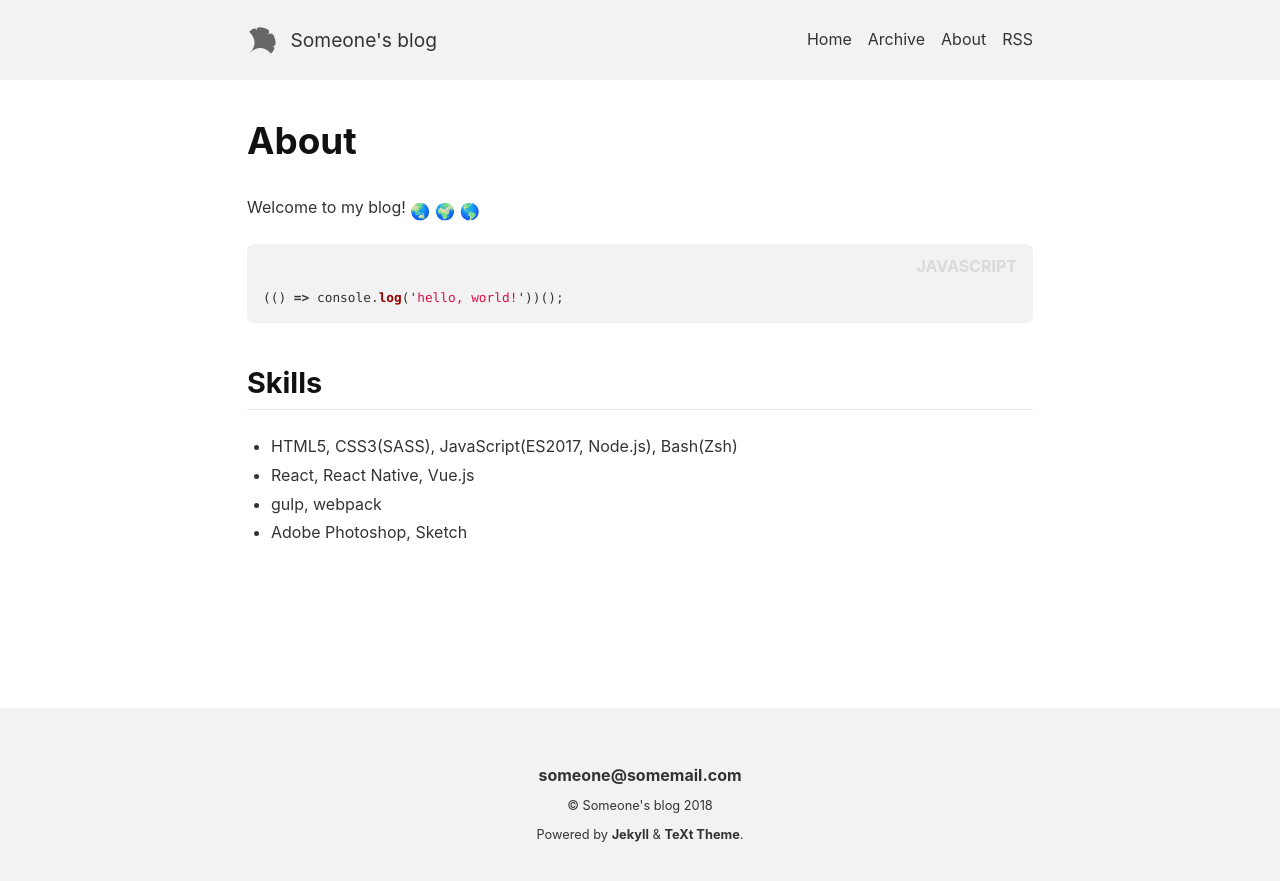
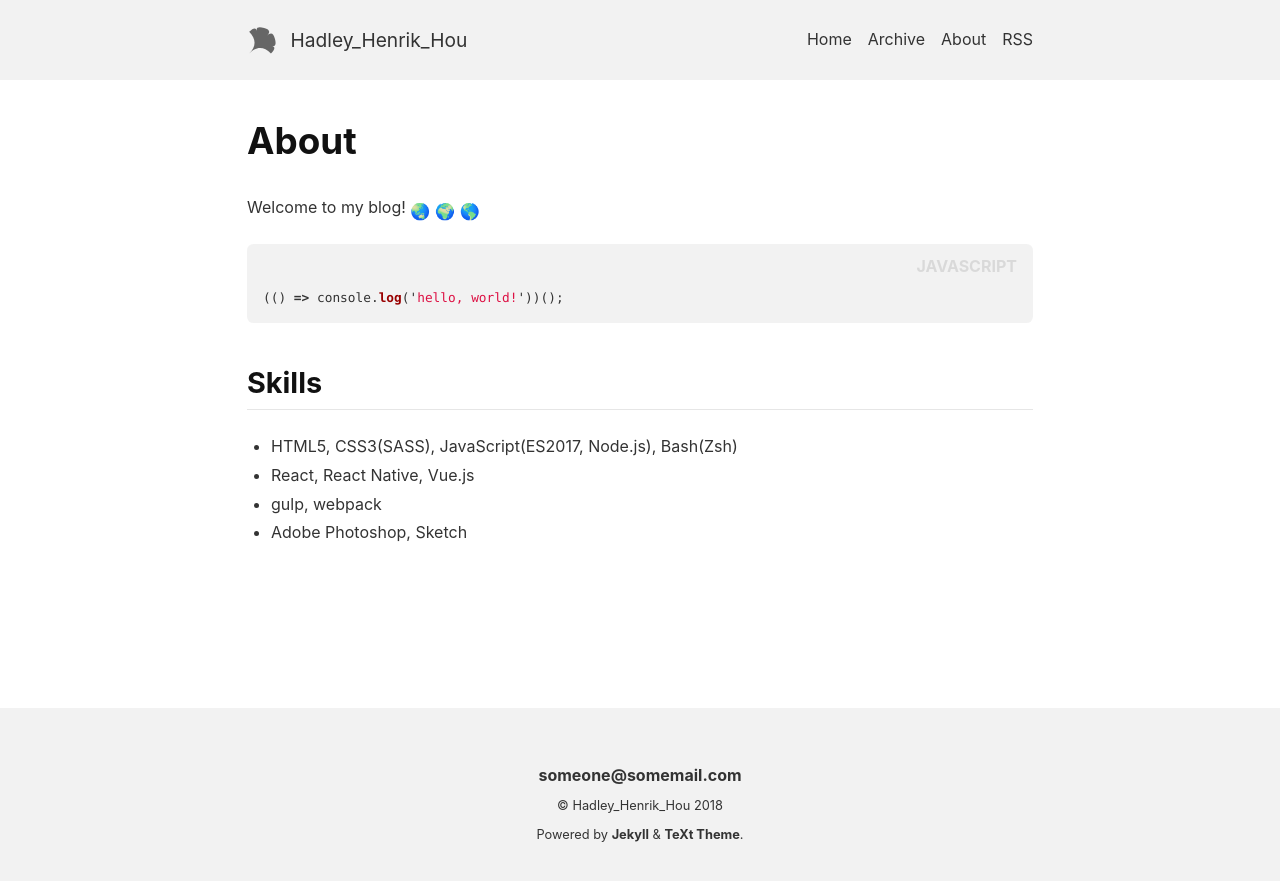
Before and after one commit to Hadleyhzy/Hadleyhzy.github.io, a Jekyll site: the page built from about.md, in a window 1280 px wide. Shown: the top 881 px of the page. Built offline with Jekyll 4.4.1, drawn with Linux system fonts in a browser that asks for light colours; nearby versions of some CDN libraries; emoji names are drawn with the system emoji font.

Commit message:
recent update

```diff
--- a/_config.yml
+++ b/_config.yml
@@ -17,16 +17,16 @@
 ## => Site Settings
 ##############################
 text_color_theme: default # "default" (default), "dark", "forest", "ocean", "chocolate", "orange"
-url: # the base hostname & protocol for your site e.g. https://www.someone.com
+url: https://hadleyhzy.github.io # the base hostname & protocol for your site e.g. https://www.someone.com
 baseurl: # does not include hostname
-title: Someone's blog
+title: Hadley_Henrik_Hou
 description: > # this means to ignore newlines until "Language & timezone"
-  Someone's Blog
+  Hadley_Henrik_Hou
 
 
 ## => Language and Timezone
 ##############################
-lang: # the language of your site, "en" (default, English), "zh"(简体中文), "zh-Hans"(简体中文), "zh-Hant"(繁體中文)
+lang: en # the language of your site, "en" (default, English), "zh"(简体中文), "zh-Hans"(简体中文), "zh-Hant"(繁體中文)
 timezone: # see https://en.wikipedia.org/wiki/List_of_tz_database_time_zones for the available values
 
 
```
